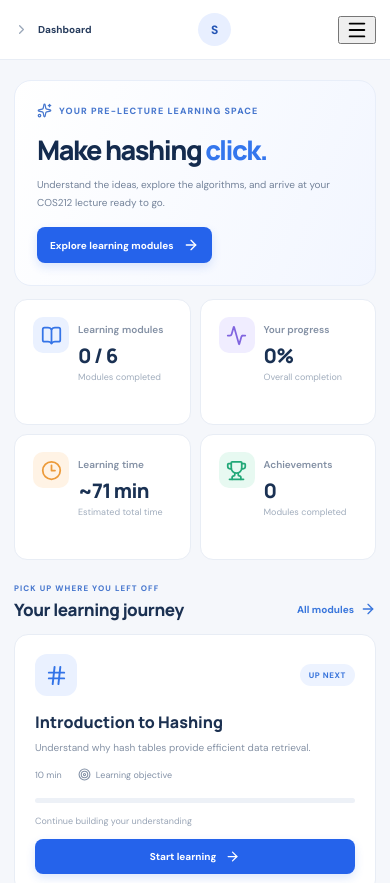
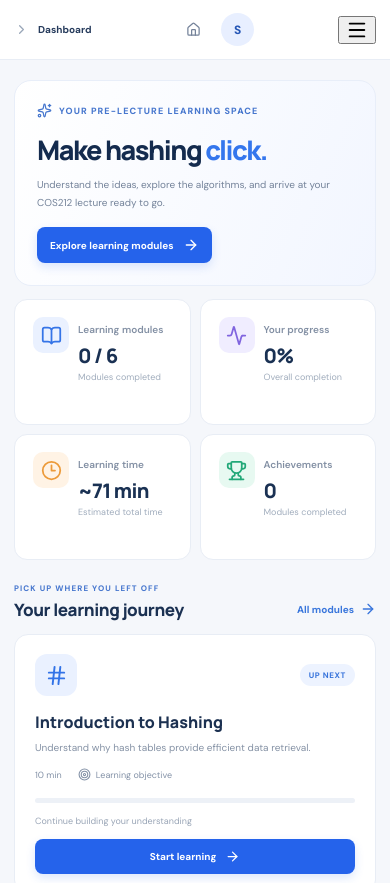
Before and after one commit to Ntokozo254/COS750-SixSevens, a React (Vite) app in the folder app/: page / in a window 390 px wide. Shown: the top 883 px of the page. Built offline with nearby package versions, Linux system fonts and the light colour scheme.

Commit message:
Enhance Navbar and Modules components with navigation and search improvements

```diff
--- a/app/src/components/layout/Layout.jsx
+++ b/app/src/components/layout/Layout.jsx
@@ -39,6 +39,7 @@ export default function Layout({
         <Navbar
           page={page}
           activeModule={activeModule}
+          onNavigate={onNavigate}
           onMenuOpen={onMenuOpen}
         />
 
--- a/app/src/components/layout/Navbar.jsx
+++ b/app/src/components/layout/Navbar.jsx
@@ -1,9 +1,10 @@
 
-import { Menu, ChevronRight } from "lucide-react";
+import { Menu, ChevronRight, Home } from "lucide-react";
 
 export default function Navbar({
   page,
   activeModule,
+  onNavigate,
   onMenuOpen
 }) {
   const title =
@@ -20,10 +21,16 @@ export default function Navbar({
       </div>
 
       <div className="topbar-right">
-        <div className="course-tag">
-          <span className="status-pulse" />
-          COS212 · DATA STRUCTURES
-        </div>
+        <button
+          type="button"
+          className="course-tag course-home"
+          onClick={() => onNavigate("Dashboard")}
+          aria-label="Go to the COS212 home dashboard"
+          title="Go to home dashboard"
+        >
+          <Home size={15} aria-hidden="true" />
+          <span>COS212 · DATA STRUCTURES</span>
+        </button>
 
         <div className="avatar">S</div>
       </div>
--- a/app/src/pages/Modules.jsx
+++ b/app/src/pages/Modules.jsx
@@ -20,15 +20,18 @@ export default function Modules({
         </p>
       </div>
 
-      <div className="module-search">
-        <Search size={19} />
+      <div className="module-toolbar">
+        <label className="search-box">
+          <Search size={19} aria-hidden="true" />
 
-        <input
-          type="text"
-          placeholder="Search learning modules..."
-          value={searchTerm}
-          onChange={(event) => setSearchTerm(event.target.value)}
-        />
+          <input
+            type="search"
+            aria-label="Search learning modules"
+            placeholder="Search learning modules..."
+            value={searchTerm}
+            onChange={(event) => setSearchTerm(event.target.value)}
+          />
+        </label>
       </div>
 
       <div className="module-list">
--- a/app/src/styles.css
+++ b/app/src/styles.css
@@ -153,6 +153,30 @@
 }
 
 /* Navbar */
+.course-home {
+  min-height: 36px;
+  padding: 8px 10px;
+  border: 0;
+  border-radius: 8px;
+  background: transparent;
+  text-align: left;
+  transition: background 0.2s, color 0.2s;
+}
+
+.course-home svg {
+  flex-shrink: 0;
+}
+
+.course-home:hover {
+  background: #edf3ff;
+  color: var(--blue);
+}
+
+.course-home:focus-visible {
+  outline: 2px solid var(--blue);
+  outline-offset: 2px;
+}
+
 .topbar-left {
   display: flex;
   align-items: center;
@@ -164,6 +188,25 @@
   font-weight: 800;
   color: #75839a;
   text-transform: uppercase;
+}
+
+/* Learning module search */
+.search-box {
+  transition: border-color 0.2s, box-shadow 0.2s;
+}
+
+.search-box svg {
+  flex-shrink: 0;
+}
+
+.search-box input {
+  width: 100%;
+  height: 100%;
+}
+
+.search-box:focus-within {
+  border-color: var(--blue);
+  box-shadow: 0 0 0 3px #2563eb20;
 }
 
 /* =========================================
@@ -449,6 +492,20 @@
 }
 
 @media (max-width: 560px) {
+  .course-home {
+    display: flex;
+    min-width: 36px;
+    justify-content: center;
+  }
+
+  .course-home span {
+    display: none;
+  }
+
+  .topbar-right {
+    gap: 10px;
+  }
+
   .module-card {
     align-items: flex-start;
   }
```
